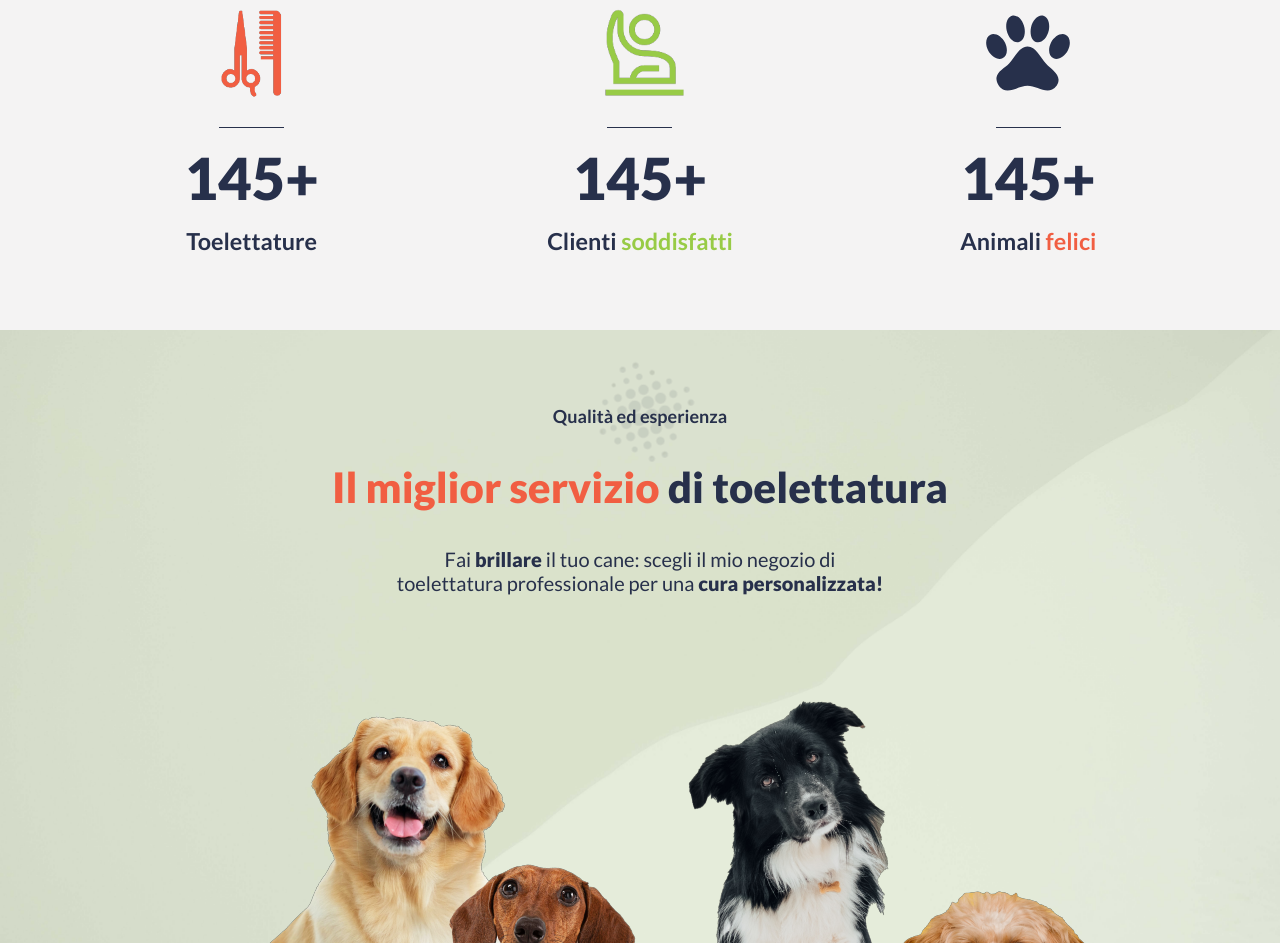
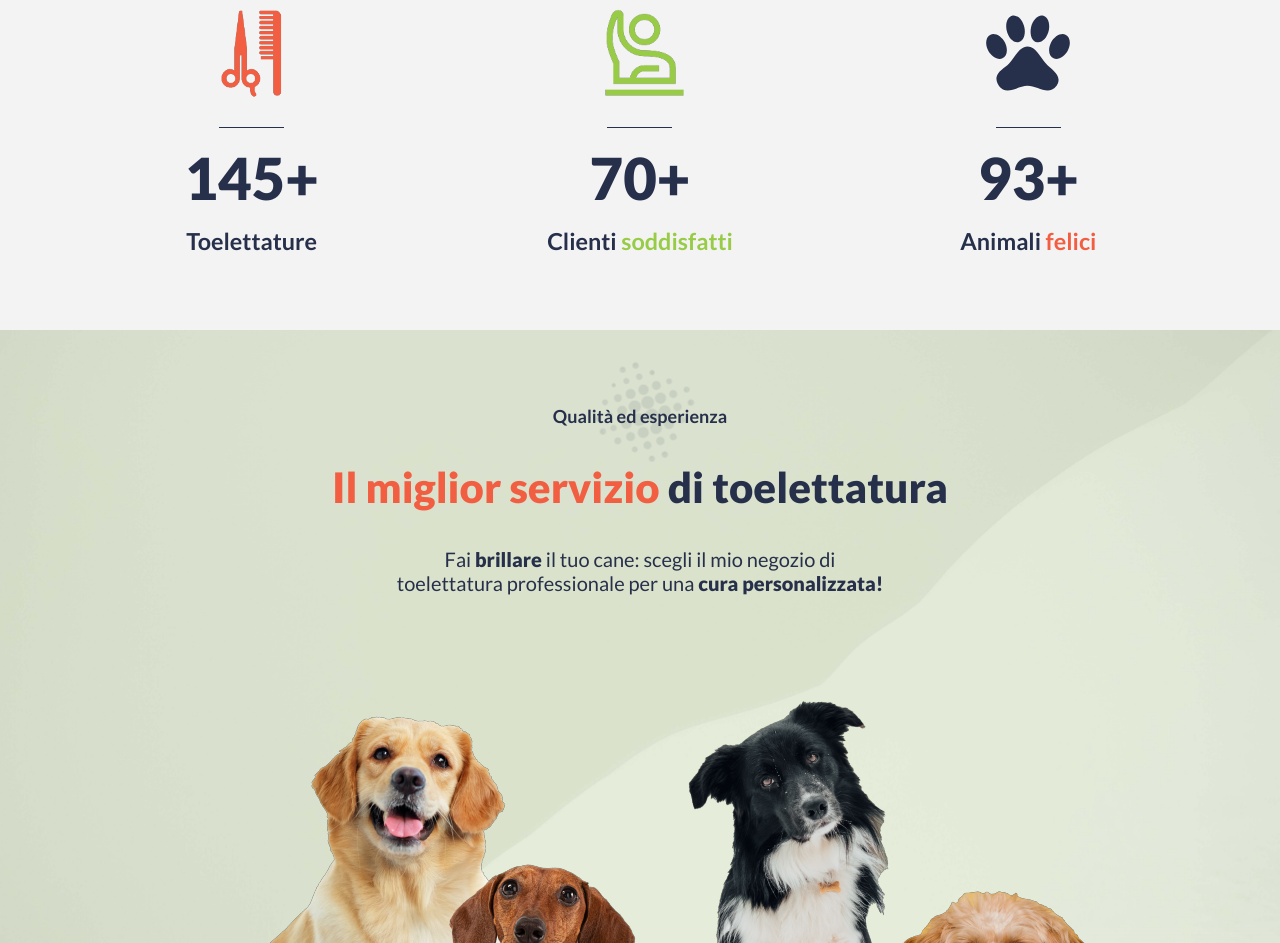
Before and after one commit to AsjaBuciuni/Animali-Felici, a plain HTML site: page index.html in a window 1280 px wide. Shown: the part 4368-5311 px from the top of the page. Drawn offline with Linux system fonts and the light colour scheme.

Commit message:
Add files via upload

```diff
--- a/index.html
+++ b/index.html
@@ -11,7 +11,9 @@
   <script src="assets/swiper-bundle.min.js"></script>
   <script src="assets/main.js"></script>
 </head>
-<body id="body-home">
+<body>
+
+
   <nav id="desktop-menu">
     <div class="logo">
       <a href="index.html"><img src="img/Animali felici.svg" alt="Logo"></a>
@@ -164,13 +166,13 @@
         <div class="text-center">
           <img src="img/Omino_verde.png" alt="">
           <div class="riga"></div>
-          <h6>145+</h6>
+          <h6>70+</h6>
           <h3>Clienti <span class="verde">soddisfatti</span></h3>
         </div>
         <div class="text-center">
           <img src="img/paw_icon_135323 3.svg" alt="">
           <div class="riga"></div>
-          <h6>145+</h6>
+          <h6>93+</h6>
           <h3>Animali <span class="arancio">felici</span></h3>
         </div>
       </div>
```
